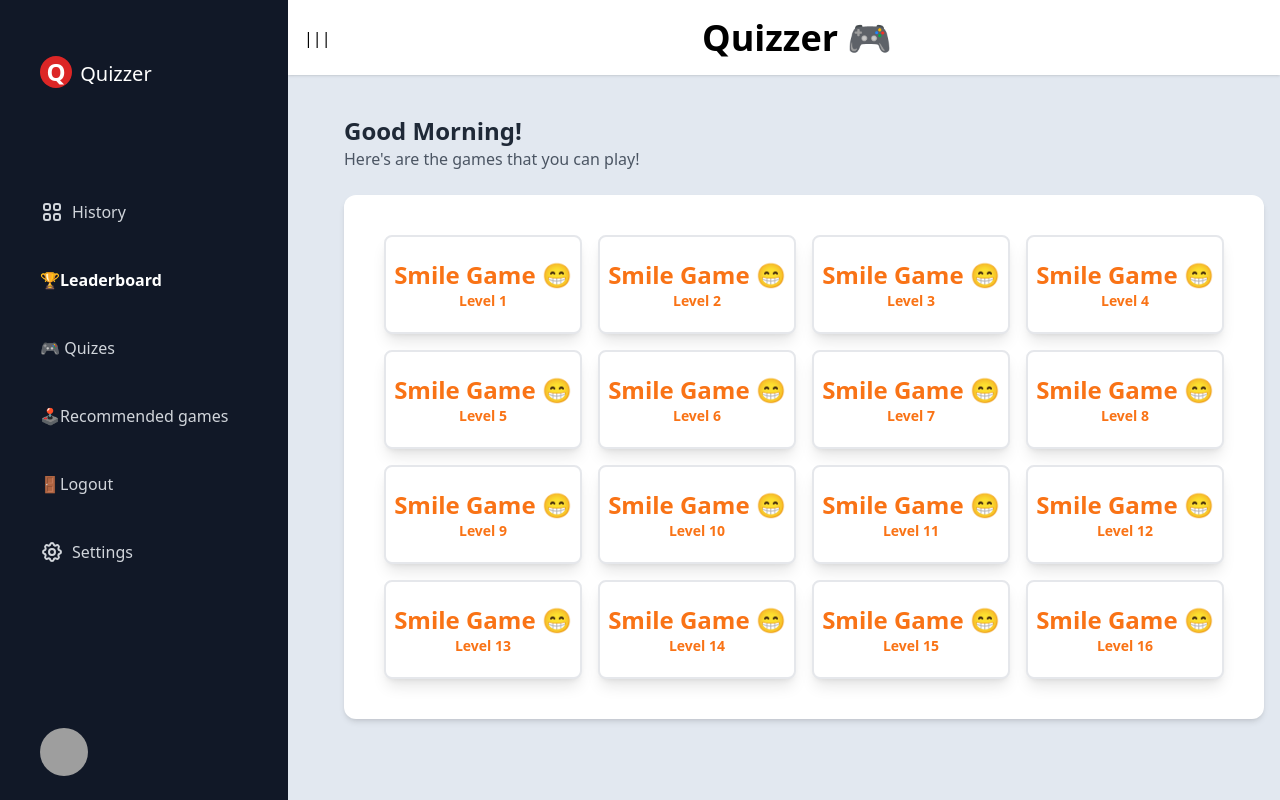
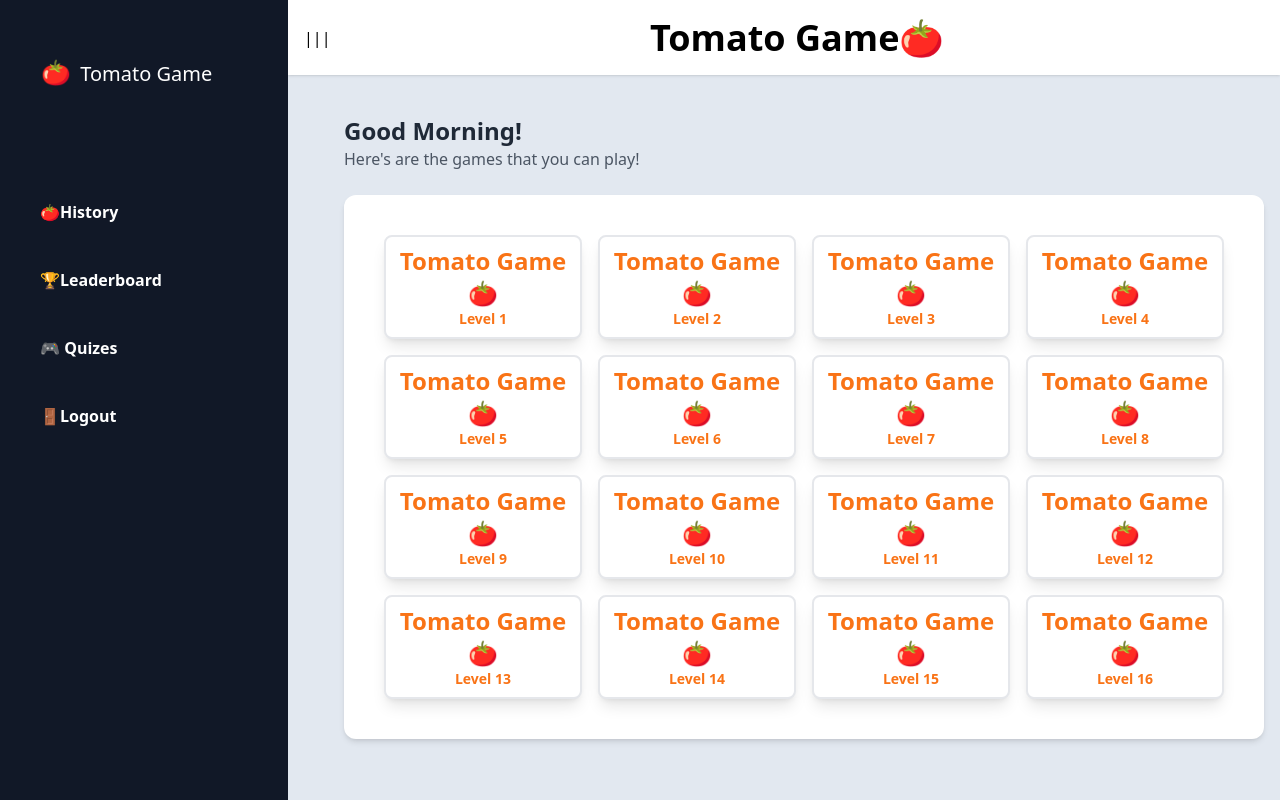
Before and after one commit to coderam9898/quizgame_pcps, a Django app: page /game in a window 1280 px wide. Run offline with Django 3.2, Linux system fonts and the light colour scheme; some libraries are stand-ins or nearby versions; grey boxes are pictures that could not be loaded.

Commit message:
updated with users game history and leaderboard

```diff
--- a/project/settings.py
+++ b/project/settings.py
@@ -127,10 +127,13 @@ USE_L10N = True
 USE_TZ = True
 
 
+LOGIN_URL = '/'
+
 # Static files (CSS, JavaScript, Images)
 # https://docs.djangoproject.com/en/3.2/howto/static-files/
 
 STATIC_URL = '/static/'
+STATICFILES_DIRS = [os.path.join(BASE_DIR, 'static')]
 
 # Default primary key field type
 # https://docs.djangoproject.com/en/3.2/ref/settings/#default-auto-field
--- a/project/urls.py
+++ b/project/urls.py
@@ -13,11 +13,18 @@ Including another URLconf
     1. Import the include() function: from django.urls import include, path
     2. Add a URL to urlpatterns:  path('blog/', include('blog.urls'))
 """
+from django.conf import settings
+from django.conf.urls.static import static
 from django.contrib import admin
 from django.urls import path,include
+from quizzer.views import logout_view
 
 urlpatterns = [
+    path('admin/logout/', logout_view, name='admin_logout'),
     path('admin/', admin.site.urls,name='admin'),
     path('',include('quizzer.urls'),name='quizzer'),
-    path('api/',include('quizzer.api.urls'),name='quizapi')
+    path('api/',include('quizzer.api.urls'),name='quizapi'),
 ]
+
+if settings.DEBUG:
+    urlpatterns += static(settings.STATIC_URL, document_root=settings.STATIC_ROOT)
--- a/quizzer/admin.py
+++ b/quizzer/admin.py
@@ -1,5 +1,6 @@
 from django.contrib import admin
-from .models import studentHistory,GameHistory
+from .models import studentHistory,GameHistory,GameLevel
 # Register your models here.
 admin.site.register(studentHistory)
 admin.site.register(GameHistory)
+admin.site.register(GameLevel)
--- a/quizzer/views.py
+++ b/quizzer/views.py
@@ -50,7 +50,7 @@ from django.contrib.auth import login, authenticate  # add to imports
 #         return redirect('/')
 
 from django.contrib.auth import logout
-
+from django.contrib import messages
 def logout_view(request):
     logout(request)
     return redirect('/')
@@ -64,6 +64,8 @@ def login_page(request):
         print(email,password)
         user = authenticate(username=email, password=password)
         print(user)
+
+
 
         if user is not None:
             print("user exists")
@@ -79,6 +81,7 @@ def login_page(request):
                 return redirect('game')
         else:
             print("user does not exists")
+            messages.error(request, 'Invalid username or password. Please try again.')
             # Handle invalid login here, e.g., display an error message
             return redirect('/')
             # return render(request, '/', {'error_message': 'Invalid login credentials'})
--- a/templates/components/game.html
+++ b/templates/components/game.html
@@ -5,82 +5,82 @@
     <div class="h-auto w-full rounded-xl bg-white p-10 shadow-md grid grid-cols-4 gap-4">
         <button onclick="infomodel(1)"
             class="p-2 aspect-[4/2] border-2 border-black-300 rounded-lg bg-white shadow-lg hover:shadow-2xl flex flex-col items-center justify-center">
-            <span class="text-2xl font-extrabold text-orange-500">Smile Game 😁</span>
+            <span class="text-2xl font-extrabold text-orange-500">Tomato Game 🍅</span>
             <span class="text-sm font-extrabold text-orange-500">Level 1</span>
         </button>
         <button onclick="infomodel(2)"
             class="p-2 aspect-[4/2] border-2 border-black-300 rounded-lg bg-white shadow-lg hover:shadow-2xl flex flex-col items-center justify-center">
-            <span class="text-2xl font-extrabold text-orange-500">Smile Game 😁</span>
+            <span class="text-2xl font-extrabold text-orange-500">Tomato Game 🍅</span>
             <span class="text-sm font-extrabold text-orange-500">Level 2</span>
         </button>
         <button onclick="infomodel(3)"
             class="p-2 aspect-[4/2] border-2 border-black-300 rounded-lg bg-white shadow-lg hover:shadow-2xl flex flex-col items-center justify-center">
-            <span class="text-2xl font-extrabold text-orange-500">Smile Game 😁</span>
+            <span class="text-2xl font-extrabold text-orange-500">Tomato Game 🍅</span>
             <span class="text-sm font-extrabold text-orange-500">Level 3</span>
         </button>
         <button onclick="infomodel(4)"
             class="p-2 aspect-[4/2] border-2 border-black-300 rounded-lg bg-white shadow-lg hover:shadow-2xl  flex flex-col items-center justify-center">
-            <span class="text-2xl font-extrabold text-orange-500">Smile Game 😁</span>
+            <span class="text-2xl font-extrabold text-orange-500">Tomato Game 🍅</span>
             <span class="text-sm font-extrabold text-orange-500">Level 4</span>
         </button>
         <button onclick="infomodel(5)"
             class="p-2 aspect-[4/2] border-2 border-black-300 rounded-lg bg-white shadow-lg hover:shadow-2xl flex flex-col items-center justify-center">
-            <span class="text-2xl font-extrabold text-orange-500">Smile Game 😁</span>
+            <span class="text-2xl font-extrabold text-orange-500">Tomato Game 🍅</span>
             <span class="text-sm font-extrabold text-orange-500">Level 5   </span>
         </button>
         <button onclick="infomodel(6)"
             class="p-2 aspect-[4/2] border-2 border-black-300 rounded-lg bg-white shadow-lg hover:shadow-2xl flex flex-col items-center justify-center">
-            <span class="text-2xl font-extrabold text-orange-500">Smile Game 😁</span>
+            <span class="text-2xl font-extrabold text-orange-500">Tomato Game 🍅</span>
             <span class="text-sm font-extrabold text-orange-500">Level 6</span>
         </button>
         <button onclick="infomodel(7)"
             class="p-2 aspect-[4/2] border-2 border-black-300 rounded-lg bg-white shadow-lg hover:shadow-2xl flex flex-col items-center justify-center">
-            <span class="text-2xl font-extrabold text-orange-500">Smile Game 😁</span>
+            <span class="text-2xl font-extrabold text-orange-500">Tomato Game 🍅</span>
             <span class="text-sm font-extrabold text-orange-500">Level 7</span>
         </button>
         <button onclick="infomodel(8)"
             class="p-2 aspect-[4/2] border-2 border-black-300 rounded-lg bg-white shadow-lg hover:shadow-2xl flex flex-col items-center justify-center">
-            <span class="text-2xl font-extrabold text-orange-500">Smile Game 😁</span>
+            <span class="text-2xl font-extrabold text-orange-500">Tomato Game 🍅</span>
             <span class="text-sm font-extrabold text-orange-500">Level 8</span>
         </button>
         <button onclick="infomodel(9)"
             class="p-2 aspect-[4/2] border-2 border-black-300 rounded-lg bg-white shadow-lg hover:shadow-2xl flex flex-col items-center justify-center">
-            <span class="text-2xl font-extrabold text-orange-500">Smile Game 😁</span>
+            <span class="text-2xl font-extrabold text-orange-500">Tomato Game 🍅</span>
             <span class="text-sm font-extrabold text-orange-500">Level 9</span>
         </button>
         <button onclick="infomodel(10)"
             class="p-2 aspect-[4/2] border-2 border-black-300 rounded-lg bg-white shadow-lg hover:shadow-2xl flex flex-col items-center justify-center">
-            <span class="text-2xl font-extrabold text-orange-500">Smile Game 😁</span>
+            <span class="text-2xl font-extrabold text-orange-500">Tomato Game 🍅</span>
             <span class="text-sm font-extrabold text-orange-500">Level 10</span>
         </button>
         <button onclick="infomodel(11)"
             class="p-2 aspect-[4/2] border-2 border-black-300 rounded-lg bg-white shadow-lg hover:shadow-2xl flex flex-col items-center justify-center">
-            <span class="text-2xl font-extrabold text-orange-500">Smile Game 😁</span>
+            <span class="text-2xl font-extrabold text-orange-500">Tomato Game 🍅</span>
             <span class="text-sm font-extrabold text-orange-500">Level 11</span>
         </button>
         <button onclick="infomodel(12)"
             class="p-2 aspect-[4/2] border-2 border-black-300 rounded-lg bg-white shadow-lg hover:shadow-2xl flex flex-col items-center justify-center">
-            <span class="text-2xl font-extrabold text-orange-500">Smile Game 😁</span>
+            <span class="text-2xl font-extrabold text-orange-500">Tomato Game 🍅</span>
             <span class="text-sm font-extrabold text-orange-500">Level 12</span>
         </button>
         <button onclick="infomodel(13)"
             class="p-2 aspect-[4/2] border-2 border-black-300 rounded-lg bg-white shadow-lg hover:shadow-2xl flex flex-col items-center justify-center">
-            <span class="text-2xl font-extrabold text-orange-500">Smile Game 😁</span>
+            <span class="text-2xl font-extrabold text-orange-500">Tomato Game 🍅</span>
             <span class="text-sm font-extrabold text-orange-500">Level 13</span>
         </button>
         <button onclick="infomodel(14)"
             class="p-2 aspect-[4/2] border-2 border-black-300 rounded-lg bg-white shadow-lg hover:shadow-2xl flex flex-col items-center justify-center">
-            <span class="text-2xl font-extrabold text-orange-500">Smile Game 😁</span>
+            <span class="text-2xl font-extrabold text-orange-500">Tomato Game 🍅</span>
             <span class="text-sm font-extrabold text-orange-500">Level 14</span>
         </button>
         <button onclick="infomodel(15)"
             class="p-2 aspect-[4/2] border-2 border-black-300 rounded-lg bg-white shadow-lg hover:shadow-2xl flex flex-col items-center justify-center">
-            <span class="text-2xl font-extrabold text-orange-500">Smile Game 😁</span>
+            <span class="text-2xl font-extrabold text-orange-500">Tomato Game 🍅</span>
             <span class="text-sm font-extrabold text-orange-500">Level 15</span>
         </button>
         <button onclick="infomodel(16)"
             class="p-2 aspect-[4/2] border-2 border-black-300 rounded-lg bg-white shadow-lg hover:shadow-2xl flex flex-col items-center justify-center">
-            <span class="text-2xl font-extrabold text-orange-500">Smile Game 😁</span>
+            <span class="text-2xl font-extrabold text-orange-500">Tomato Game 🍅</span>
             <span class="text-sm font-extrabold text-orange-500">Level 16</span>
         </button>
 
--- a/templates/components/header.html
+++ b/templates/components/header.html
@@ -2,7 +2,7 @@
     <div
         class="flex w-full flex-col justify-between overflow-hidden transition-all sm:max-h-full sm:flex-row sm:items-center">
         <button onclick="sidebartoggle()">|||</button>
-        <span class="text-4xl font-bold">Quizzer 🎮</span>
+        <span class="text-4xl font-bold">Tomato Game🍅 </span>
         <span>{{user.email}}</span>
     </div>
 </header>
--- a/templates/components/leaderboard.html
+++ b/templates/components/leaderboard.html
@@ -22,9 +22,9 @@
 
                       <td class="border-b border-gray-200 bg-white px-5 py-5 text-sm">
                         <div class="flex items-center">
-                          <div class="h-10 w-10 flex-shrink-0">
+                          <!-- <div class="h-10 w-10 flex-shrink-0">
                             <img class="h-full w-full rounded-full" src="https://images.unsplash.com/photo-1550525811-e5869dd03032?ixlib=rb-1.2.1&auto=format&fit=facearea&facepad=2&w=256&h=256&q=80" alt="" />
-                          </div>
+                          </div> -->
                           <div class="ml-3">
                             <p class="whitespace-no-wrap">{{ user_data.user.username }}</p>
                           </div>
--- a/templates/components/sidebar.html
+++ b/templates/components/sidebar.html
@@ -1,3 +1,4 @@
+
 <aside id="asidebox" class="fixed z-50 md:relative ">
     <!-- Sidebar -->
     <input type="checkbox" class="peer hidden" id="sidebar-open" />
@@ -14,24 +15,20 @@
         <div class=" mt-5 py-4 pl-10 md:mt-10">
             <span class="">
                 <span
-                    class="mr-1 inline-flex h-8 w-8 items-center justify-center rounded-full bg-red-600 align-bottom text-2xl font-bold">Q</span>
-                <span class="text-xl">Quizzer</span>
+                    class="mr-1 inline-flex h-8 w-8 items-center justify-center rounded-full  align-bottom text-2xl font-bold">🍅</span>
+                <span class="text-xl">Tomato Game</span>
             </span>
         </div>
         <ul class="mt-8 space-y-3 md:mt-20">
             <li class="relative">
                 <a href="{% url 'history'%}"
-                    class="focus:bg-slate-600 hover:bg-slate-600 flex w-full space-x-2 rounded-md px-10 py-4 text-gray-300 focus:outline-none">
-                    <span><svg xmlns="http://www.w3.org/2000/svg" class="h-6 w-6" fill="none" viewBox="0 0 24 24"
-                            stroke="currentColor" stroke-width="2">
-                            <path stroke-linecap="round" stroke-linejoin="round"
-                                d="M4 6a2 2 0 012-2h2a2 2 0 012 2v2a2 2 0 01-2 2H6a2 2 0 01-2-2V6zM14 6a2 2 0 012-2h2a2 2 0 012 2v2a2 2 0 01-2 2h-2a2 2 0 01-2-2V6zM4 16a2 2 0 012-2h2a2 2 0 012 2v2a2 2 0 01-2 2H6a2 2 0 01-2-2v-2zM14 16a2 2 0 012-2h2a2 2 0 012 2v2a2 2 0 01-2 2h-2a2 2 0 01-2-2v-2z" />
-                        </svg></span><span class="">History</span>
+                    class=" flex w-full space-x-2 rounded-md px-10 py-4 font-semibold">
+                    <span class=" ">🍅History</span>
                     </a>
             </li>
             <li class="relative">
                 <a href="{% url 'leaderboard'%}"
-                    class="focus:bg-slate-600 hover:bg-slate-600 flex w-full space-x-2 rounded-md px-10 py-4 font-semibold focus:outline-none">
+                    class=" flex w-full space-x-2 rounded-md px-10 py-4 font-semibold ">
                     <span class=""> 🏆Leaderboard</span>
                     </a>
                 <!-- <svg class="text-slate-200 absolute -right-1 -top-1/2 z-10 hidden h-32 w-8 md:block"
@@ -43,23 +40,23 @@
             </li>
             <li class="relative">
                 <a href="{% url 'game'%}"
-                    class="focus:bg-slate-600 hover:bg-slate-600 flex w-full space-x-2 rounded-md px-10 py-4 text-gray-300 focus:outline-none">
-                    <span class=""> 🎮 Quizes</span>
+                    class=" flex w-full space-x-2 rounded-md px-10 py-4 text-white ">
+                    <span class=" text-white font-bold"> 🎮 Quizes</span>
                     </a>
             </li>
-            <li class="relative">
+            <!-- <li class="relative">
                 <button
                     class="focus:bg-slate-600 hover:bg-slate-600 flex w-full space-x-2 rounded-md px-10 py-4 text-gray-300 focus:outline-none">
                    <span class="">🕹️Recommended games</span>
                 </button>
-            </li>
+            </li> -->
             <li class="relative">
                 <a href="{% url 'logout_view'%}"
-                    class="focus:bg-slate-600 hover:bg-slate-600 flex w-full space-x-2 rounded-md px-10 py-4 text-gray-300 focus:outline-none">
+                    class="flex w-full space-x-2 rounded-md px-10 py-4 font-semibold">
                     <span class="">🚪Logout</span>
                 </a>
             </li>
-            <li class="relative">
+            <!-- <li class="relative">
                 <button
                     class="focus:bg-slate-600 hover:bg-slate-600 flex w-full space-x-2 rounded-md px-10 py-4 text-gray-300 focus:outline-none">
                     <span><svg xmlns="http://www.w3.org/2000/svg" class="h-6 w-6" fill="none" viewBox="0 0 24 24"
@@ -70,14 +67,14 @@
                                 d="M15 12a3 3 0 11-6 0 3 3 0 016 0z" />
                         </svg></span><span class="">Settings</span>
                 </button>
-            </li>
+            </li> -->
         </ul>
 
         <div class="my-6 mt-auto ml-10 flex cursor-pointer">
-            <div>
+            <!-- <div>
                 <img class="h-12 w-12 rounded-full"
-                    src="https://images.unsplash.com/photo-1550525811-e5869dd03032?ixlib=rb-1.2.1&auto=format&fit=facearea&facepad=2&w=256&h=256&q=80" />
-            </div>
+                    src="#" />
+            </div> -->
             <div class="ml-3">
                 <p class="font-medium">{{user.username}}</p>
                 <p class="text-sm text-gray-300">{{user.email}}</p>
```
Also changed, not shown: quizzer/authview.py (+10 -1 lines), quizzer/models.py (+9 -0 lines), templates/main/index.html (+33 -8 lines), templates/main/quiz/register.html (+18 -8 lines), templates/main/quiz/test.html (+12 -2 lines), db.sqlite3, quizzer/migrations/0003_gamelevel.py (added), static/images/Background.png (added), static/images/Bg.png (added), static/images/user.png (added).
